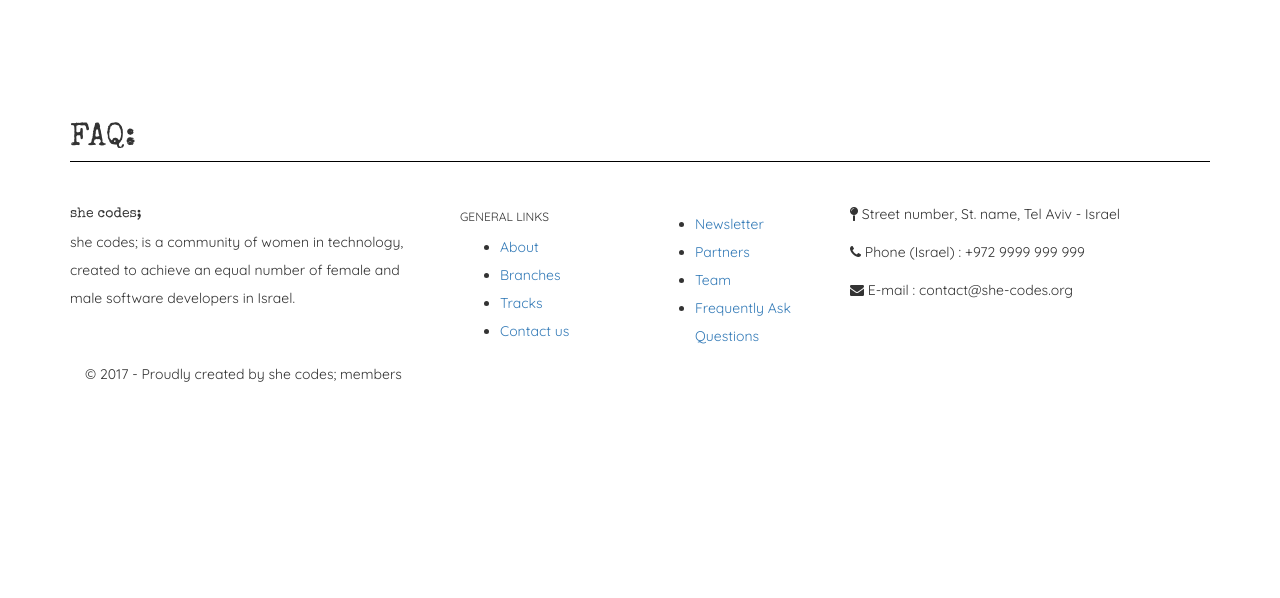
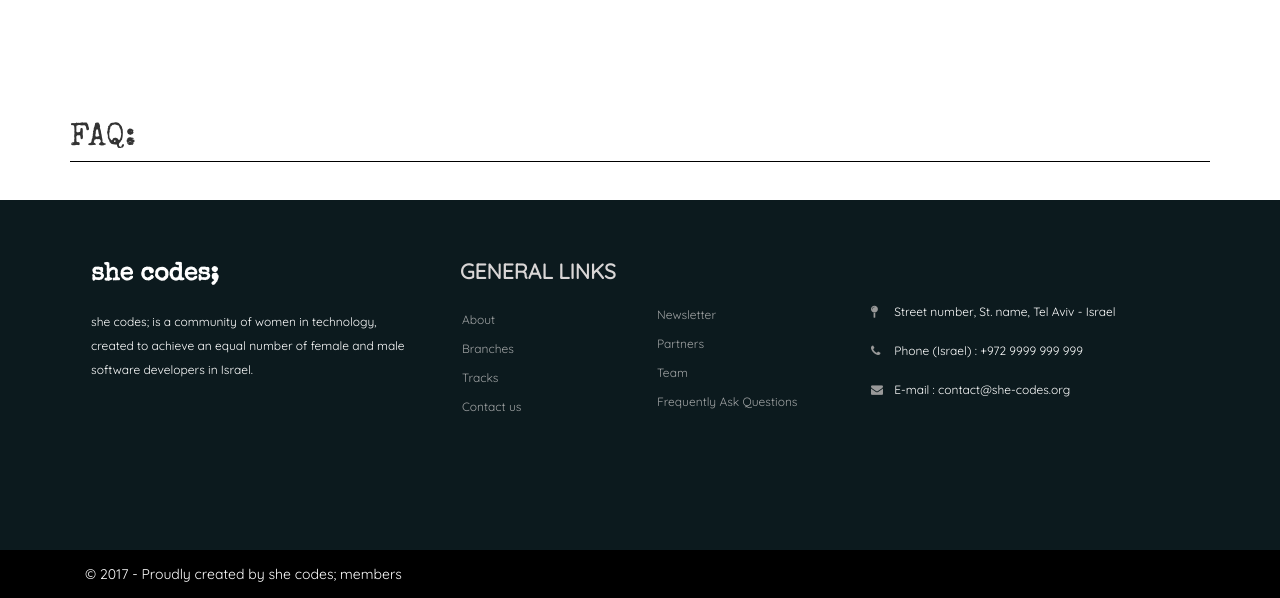
Before and after one commit to shovalsa/shecodes_website, a Django app: template scsite/templates/faq.html in a window 1280 px wide. Shown: the part 578-1176 px from the top of the page. Before the commit the page ends 960 px from the top, so only its background shows below. Run offline with Django 3.2, Linux system fonts and the light colour scheme; the template is opened without the code that fills it, so the values that code supplies are empty; some libraries are stand-ins or nearby versions; some web fonts are replaced.

Commit message:
pushing css

```diff
--- a/scsite/static/bootstrap/css/style.css
+++ b/scsite/static/bootstrap/css/style.css
@@ -380,21 +380,127 @@ body {
 
 
 
+
 /*-------------------------------*/
-/*        three icons            */
+/*        thumbnails            */
 /*-------------------------------*/
 
-.row .col-s12-m4 {
-    width: 100%;
-    margin-left: auto;
-    left: auto;
-    right: auto;
+
+.media-carousel
+{
+  margin-bottom: 0;
+  margin-top: 30px;
+}
+/* Previous button  */
+.media-carousel .carousel-control.left
+{
+  left: 10px;
+  background-image: none;
+  background: none repeat scroll 0 0 rgb(19,125,73);
+  border: 4px solid #FFFFFF;
+  border-radius: 23px 23px 23px 23px;
+  height: 40px;
+  width : 40px;
+  margin-top: 70px
+}
+/* Next button  */
+.media-carousel .carousel-control.right
+{
+  right: 10px !important;
+  background-image: none;
+  background: none repeat scroll 0 0 rgb(19,125,73);
+  border: 4px solid #FFFFFF;
+  border-radius: 23px 23px 23px 23px;
+  height: 40px;
+  width : 40px;
+  margin-top: 70px
+}
+/* Changes the position of the indicators */
+.media-carousel .carousel-indicators
+{
+  right: 50%;
+  top: auto;
+  bottom: 0px;
+  margin-right: -19px;
+}
+/* Changes the colour of the indicators */
+.media-carousel .carousel-indicators li
+{
+  background: rgb(19,125,73);
+}
+.media-carousel .carousel-indicators .active
+{
+  background: transparent;
 }
 
-@media only screen and (min-width: 601px)
-.row .col-s12-m4 {
-    width: 33.3333333333%;
-    margin-left: auto;
-    left: auto;
-    right: auto;
+
+
+
+
+
+
+
+
+
+
+
+
+
+
+
+
+footer {
+    background-color:#0c1a1e;
+    min-height:350px;
+ }
+.footerleft {
+ margin-top:50px;
+ padding:0 36px;
+ }
+.logofooter {
+ margin-bottom:10px;
+    font-size:25px;
+    color:#fff;
+    font-weight:700;
 }
+
+.footerleft p {
+ color:#fff;
+  font-size:12px !important;
+    margin-bottom:15px;}
+
+.footerleft p i {
+ width:20px;
+  color:#999;}
+
+
+.paddingtop-bottom {  margin-top:50px;}
+.footer-ul { list-style-type:none;  padding-left:0px; margin-left:2px;}
+.footer-ul li { line-height:29px; font-size:12px;}
+.footer-ul li a { color:#a0a3a4; transition: color 0.2s linear 0s, background 0.2s linear 0s; }
+.footer-ul i { margin-right:10px;}
+.footer-ul li a:hover {transition: color 0.2s linear 0s, background 0.2s linear 0s; color:#ff670f; }
+
+.social:hover {
+     -webkit-transform: scale(1.1);
+     -moz-transform: scale(1.1);
+     -o-transform: scale(1.1);
+ }
+
+
+
+
+ .icon-ul { list-style-type:none !important; margin:0px; padding:0px;}
+ .icon-ul li { line-height:75px; width:100%; float:left;}
+ .icon { float:left; margin-right:5px;}
+
+
+ .copyright { min-height:40px; background-color:#000000;}
+ .copyright p { text-align:left; color:#FFF; padding:10px 0; margin-bottom:0px;}
+ .heading7 { font-size:21px; font-weight:700; color:#d9d6d6; margin-bottom:22px;}
+ .post p { font-size:12px; color:#FFF; line-height:20px;}
+ .post p span { display:block; color:#8f8f8f;}
+ .bottom_ul { list-style-type:none; float:right; margin-bottom:0px;}
+ .bottom_ul li { float:left; line-height:40px;}
+ .bottom_ul li:after { content:"/"; color:#FFF; margin-right:8px; margin-left:8px;}
+ .bottom_ul li a { color:#FFF;  font-size:12px;}
```
